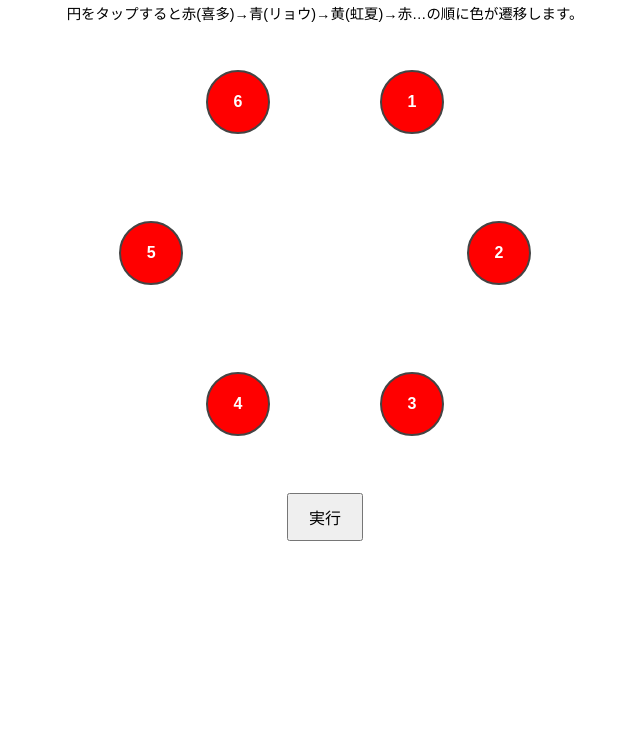
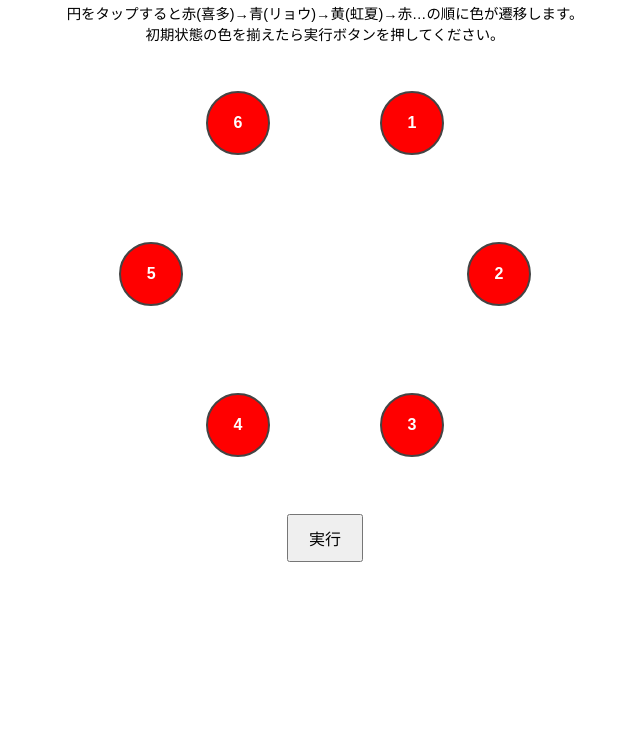
Before and after one commit to hototogisu2003/BocchiGame.io, a plain HTML site: page index.html in a window 1280 px wide. Shown: the part 62-800 px from the top of the page, without its empty margins (315-955 px from the left). Drawn offline with Linux system fonts and the light colour scheme.

Commit message:
Update index.html

```diff
--- a/index.html
+++ b/index.html
@@ -69,7 +69,7 @@
 
 <h2>ひとりの冒険絵柄揃えツール</h2>
 <div id="description">
-  円をタップすると赤(喜多)→青(リョウ)→黄(虹夏)→赤…の順に色が遷移します。
+  円をタップすると赤(喜多)→青(リョウ)→黄(虹夏)→赤…の順に色が遷移します。<br>初期状態の色を揃えたら実行ボタンを押してください。
 </div>
 
 <div id="circle-container"></div>
```
